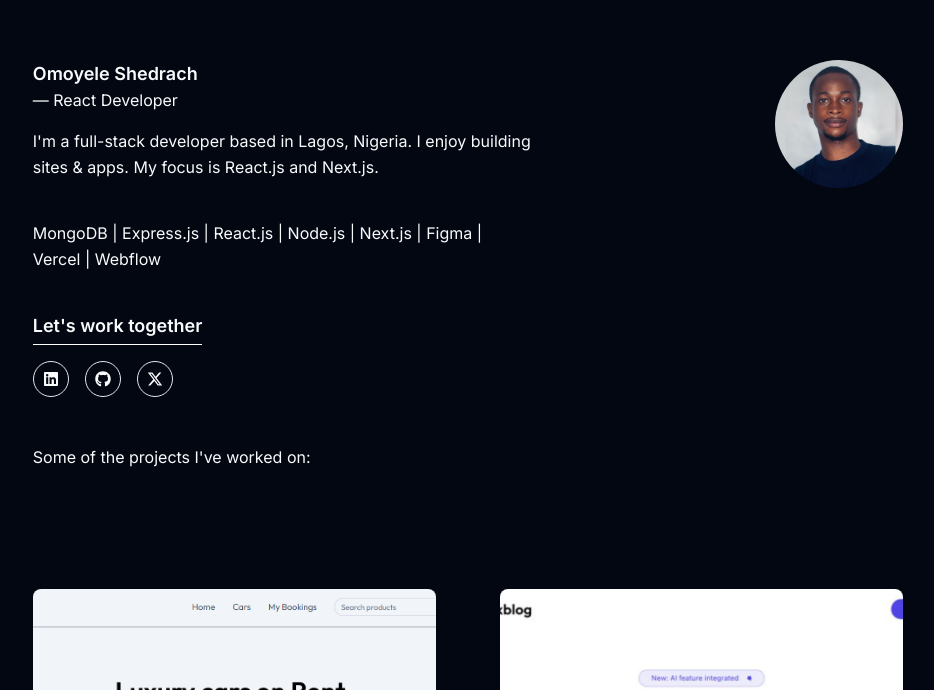
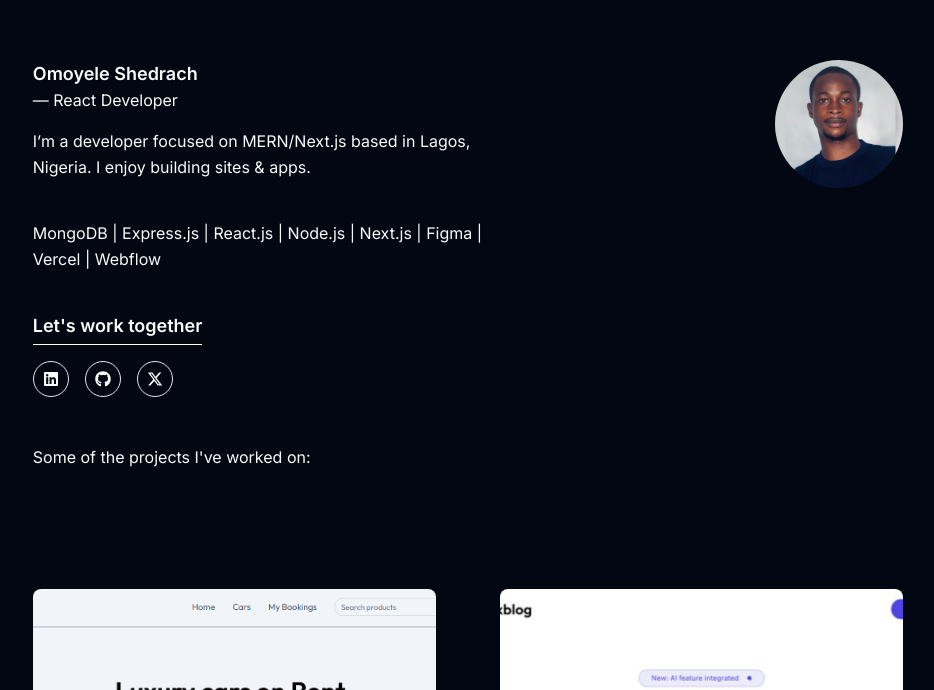
Before and after one commit to Omni79/omnidev, a Next.js app: page / in a window 1280 px wide. Shown: the part 110-800 px from the top of the page, without its empty margins (172-1106 px from the left). Built offline with nearby package versions, Linux system fonts and the light colour scheme.

Commit message:
header updated

```diff
--- a/app/components/Header.jsx
+++ b/app/components/Header.jsx
@@ -28,8 +28,8 @@ const Header = () => {
         <h1 className='mb-16 sm:mb-4'>— React Developer</h1>
 
         <p className='max-w-[500px] leading-relaxed mb-10'>
-          I'm a full-stack developer based in Lagos, Nigeria. I enjoy building
-          sites & apps. My focus is React.js and Next.js.
+          I’m a developer focused on MERN/Next.js based in Lagos, Nigeria. I enjoy building
+          sites & apps.
         </p>
 
         <p className='max-w-[500px] leading-relaxed mb-10'>
```
